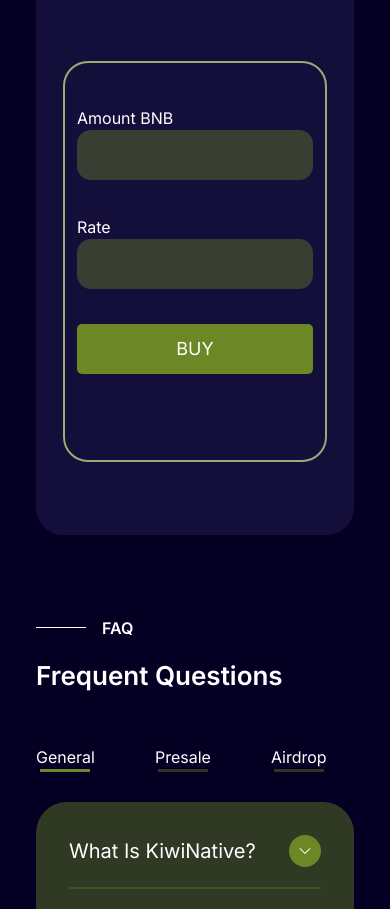
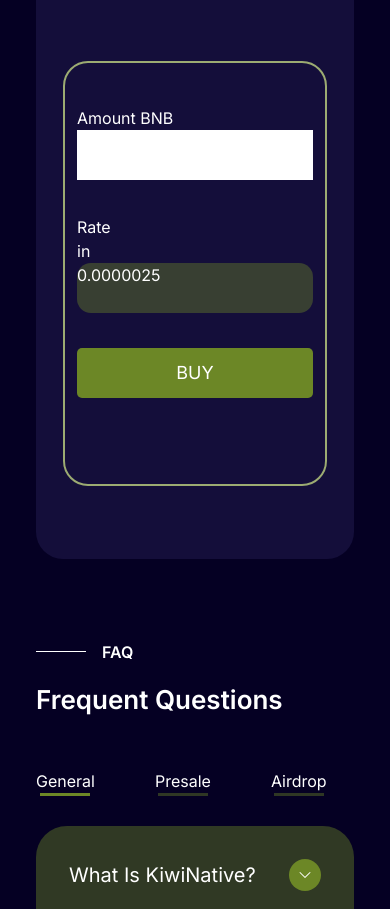
Before and after one commit to kiwinative/presale_app, a Next.js app: page / in a window 390 px wide. Shown: the part 1766-2675 px from the top of the page. Built offline with nearby package versions, Linux system fonts and the light colour scheme.

Commit message:
responsiveness

```diff
--- a/app/buy.tsx
+++ b/app/buy.tsx
@@ -27,11 +27,14 @@
               <div className={`flex flex-col gap-[35px]  border-solid border-2 py-[43px] px-[12px] sm:px-[51px] ${open && "sm:px-7"} border-[#9CAB72] rounded-[25px] `}>
                   <div>
                       <p className='text-[16px]'>Amount BNB</p>
-                      <div className='w-[236px] h-[50px] bg-[#383F32] rounded-[14px]'></div>
+                      <div className='w-[236px] h-[50px] bg-[#383F32] rounded-[14px]'>
+                        <input type="number" name="" id="" className='w-full h-full' />
+                      </div>
                   </div>
                   <div>
                       <p className='text-[16px]'>Rate</p>
-                      <div className='w-[236px] h-[50px] bg-[#383F32] rounded-[14px]'></div>
+                      in
+                      <div className='w-[236px] h-[50px] bg-[#383F32] rounded-[14px]'>0.0000025</div>
                   </div>
                   <button className='w-[236px] h-[50px] bg-[#6C8726] rounded-[5px] text-[18px] mb-[43px]'>BUY</button>
               </div>
```
